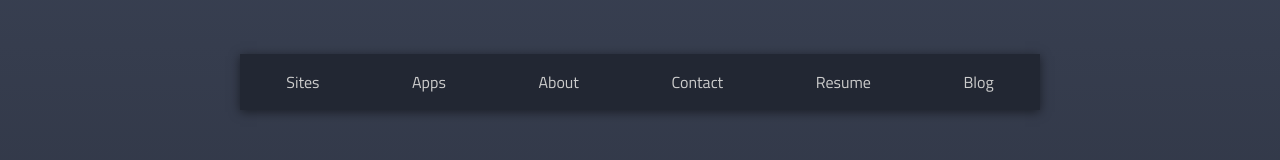
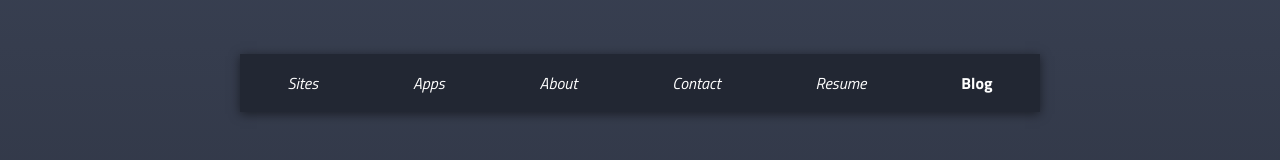
Before and after one commit to austinthaldorfhuelsbeck/portfolio-with-react, a React (Create React App) app: page / in a window 1280 px wide. Shown: the part 210-370 px from the top of the page. Built offline with nearby package versions, Linux system fonts and the light colour scheme.

Commit message:
Rendering the nav bar and giving it functionality

```diff
--- /dev/null
+++ b/src/App.js
@@ -0,0 +1,23 @@
+import React, { useState } from "react";
+import SiteNav from "./SiteNav/SiteNav";
+import SiteHeader from "./SiteHeader/SiteHeader";
+import SiteInit from "./SiteInit/SiteInit";
+import "./index.css";
+
+export default function App() {
+  const [currentPage, setCurrentPage] = useState("Home");
+  const pages = ["Sites", "Apps", "About", "Contact", "Resume", "Blog"];
+  const navProps = {
+    currentPage: currentPage,
+    setCurrentPage: setCurrentPage,
+    pages: pages,
+  };
+
+  return (
+    <div>
+      <SiteHeader />
+      <SiteNav {...navProps} />
+      <SiteInit />
+    </div>
+  );
+}
--- a/src/SiteNav/SiteNav.js
+++ b/src/SiteNav/SiteNav.js
@@ -1,18 +1,18 @@
 import React from "react";
 
-export default function SiteNav({ pages }) {
-  const pagesList = pages.map((page, index) => {
+export default function SiteNav(props) {
+  const pagesList = props.pages.map((page, index) => {
+    const title =
+      props.currentPage === page ? <strong>{page}</strong> : <em>{page}</em>;
     return (
       <li key={index}>
-        <a title={page.toLowerCase} href="">
-          {page}
-        </a>
+        <button onClick={props.setCurrentPage(page)}>{title}</button>
       </li>
     );
   });
 
   return (
-    <nav id="site-nav" data-aos="fade-up">
+    <nav id="site-nav">
       <ul id="menu">{pagesList}</ul>
     </nav>
   );
--- a/src/index.css
+++ b/src/index.css
@@ -2,10 +2,16 @@
 
 html { scroll-behavior: smooth; }
 
-body {
+body, button {
   font-size: 100%;
   font-family: "Titillium Web", Raleway, sans-serif;
   color: #fff;
+  background: none;
+  border: none;
+}
+
+body {
+
   padding: 1rem;
 }
 
@@ -29,7 +35,6 @@ hr {
 /* --- Drop Shadow --- */
 #site-nav,
 img,
-button,
 .links a,
 .to-top {
   box-shadow: 0 2px 10px 0 rgba(0,0,0,.5);
@@ -86,12 +91,6 @@ ul { list-style: none; }
 nav li {
   padding: 1rem 0 1rem;
   margin: 0;
-}
-
-nav ul li:last-child a {
-  /* Removes the margin to the right of the last anchor tag
-     so that the nav appears centered. */
-  margin-right: 0;
 }
 
 /* --- Headers + Titles --- */
--- a/src/index.js
+++ b/src/index.js
@@ -1,18 +1,11 @@
 import React from "react";
 import ReactDOM from "react-dom";
-import SiteNav from "./SiteNav/SiteNav";
-import SiteHeader from "./SiteHeader/SiteHeader";
-import SiteInit from "./SiteInit/SiteInit";
-import "./index.css";
-
-const pages = ["Sites", "Apps", "About", "Contact", "Resume", "Blog"];
+import App from "./App";
 
 ReactDOM.render(
   <React.StrictMode>
     <div className="container" data-aos="fade-up">
-      <SiteHeader />
-      <SiteNav pages={pages} />
-      <SiteInit />
+      <App />
     </div>
   </React.StrictMode>,
   document.getElementById("root")
```
